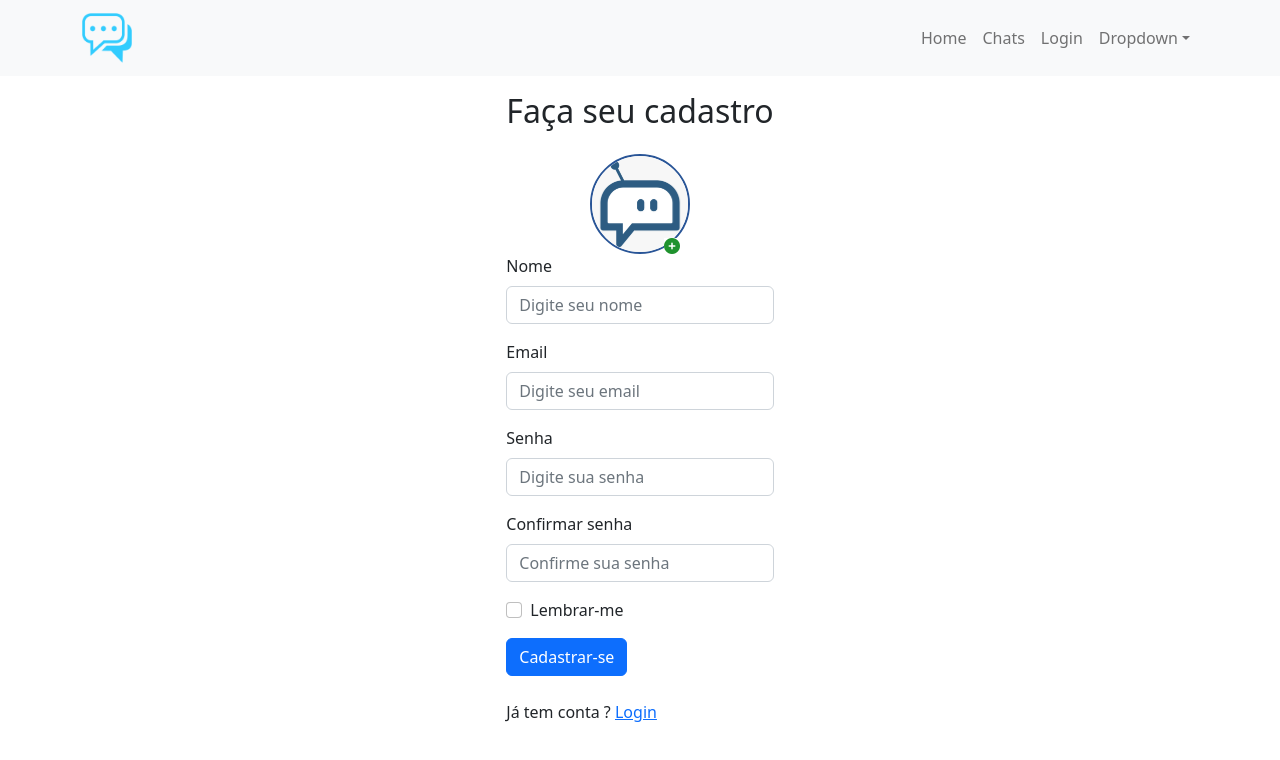
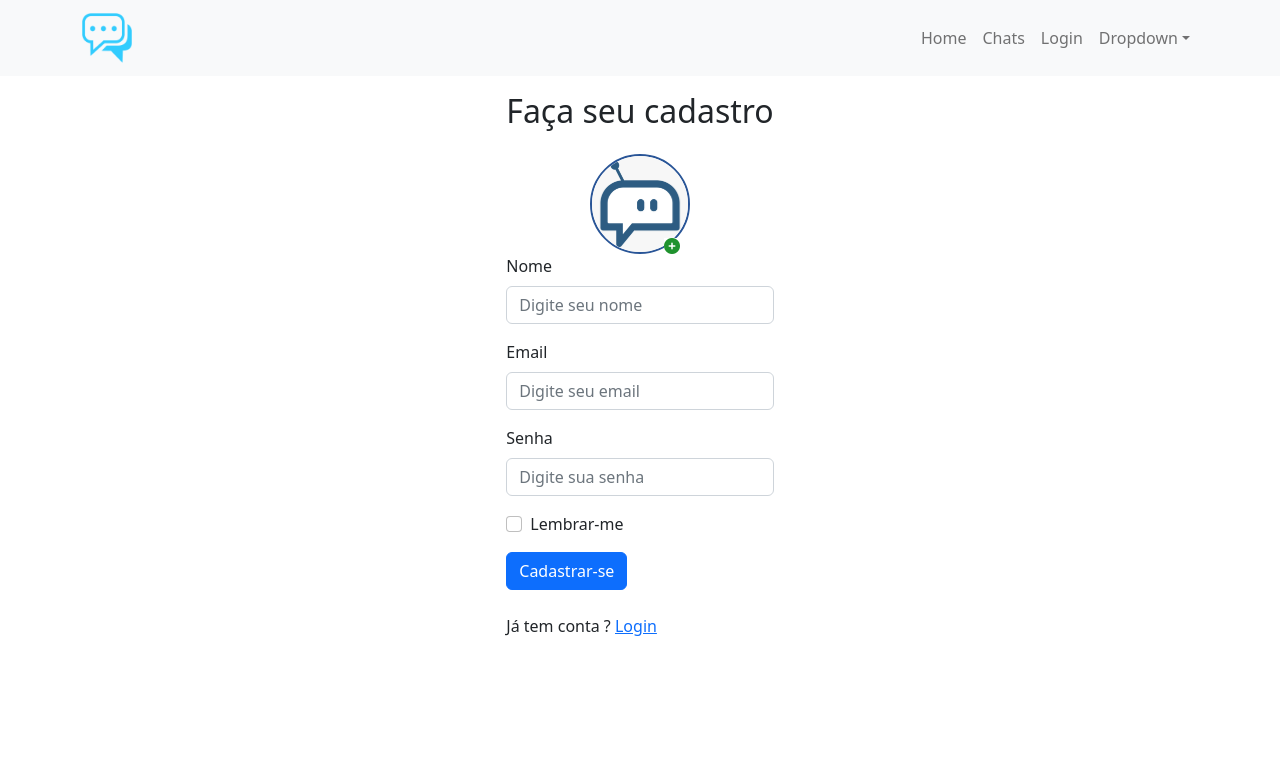
Before and after one commit to JuniorPaula/react-chat-app, a React (Create React App) app: page /signup in a window 1280 px wide. Shown: the top 760 px of the page. Built offline with nearby package versions, Linux system fonts and the light colour scheme; no server answers.

Commit message:
feat: create function to signup

```diff
--- a/src/pages/Signup/index.js
+++ b/src/pages/Signup/index.js
@@ -1,6 +1,7 @@
-import React, { useState } from 'react'
-import { Button, Col, Container, Form, Row } from 'react-bootstrap'
-import { Link } from 'react-router-dom'
+import React, { useState } from 'react';
+import { Button, Col, Container, Form, Row } from 'react-bootstrap';
+import { useSignupUserMutation } from '../../services/appApi';
+import { Link } from 'react-router-dom';
 import BotImage from '../../assets/bot.png';
 import './signup.css';
 
@@ -8,10 +9,10 @@ export default function Signup() {
     const [name, setName] = useState('');
     const [email, setEmail] = useState('');
     const [password, setPassword] = useState('');
-    const [passwordConfirmation, setPasswordConfirmation] = useState('');
     const [image, setImage] = useState(null);
     const [uploadingImage, setUploadingImage] = useState(false);
     const [imagePreview, setImagePreview] = useState(null);
+    const [signupUser, { isLoading, error }] = useSignupUserMutation()
 
     function validateImage(e) {
         const file = e.target.files[0];
@@ -48,7 +49,11 @@ export default function Signup() {
         e.preventDefault();
         if(!image) return alert('Por favor selecione uma foto');
         const url = await uploadImage(image);
-        console.log(url)
+        signupUser({name, email, password, picture: url }).then(({data}) => {
+            if(data) {
+                console.log(data)
+            }
+        })
     }
 
   return (
@@ -91,14 +96,6 @@ export default function Signup() {
                             onChange={e => setPassword(e.target.value)}
                             value={password} />
                     </Form.Group>
-                    <Form.Group className="mb-3" controlId="formBasicPasswordConfirmation">
-                        <Form.Label>Confirmar senha</Form.Label>
-                        <Form.Control
-                            type="password"
-                            placeholder="Confirme sua senha"
-                            onChange={e => setPasswordConfirmation(e.target.value)}
-                            value={passwordConfirmation} />
-                    </Form.Group>
                     <Form.Group className="mb-3" controlId="formBasicCheckbox">
                         <Form.Check type="checkbox" label="Lembrar-me" />
                     </Form.Group>
```
